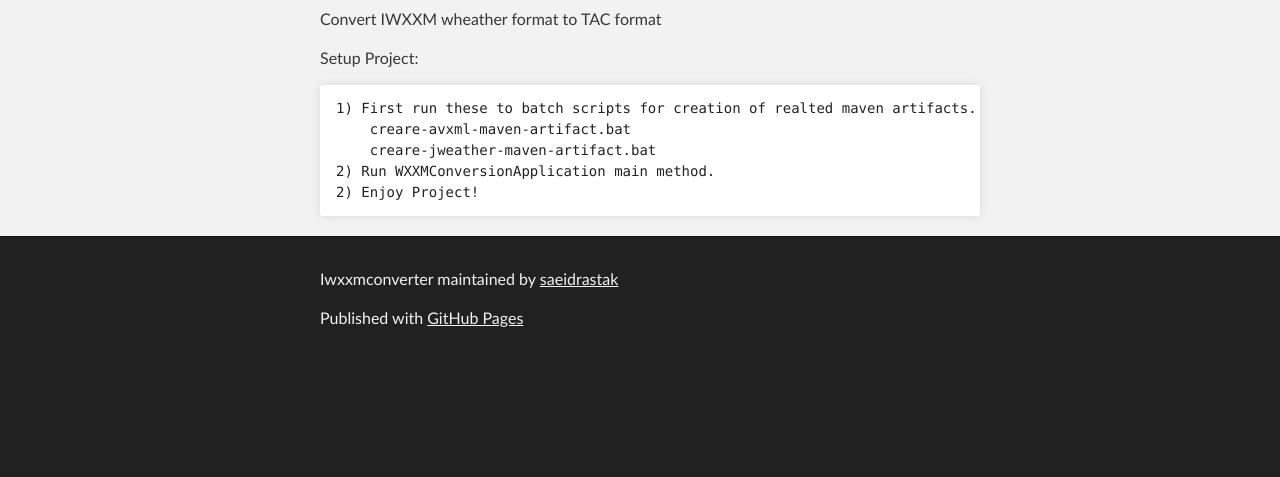
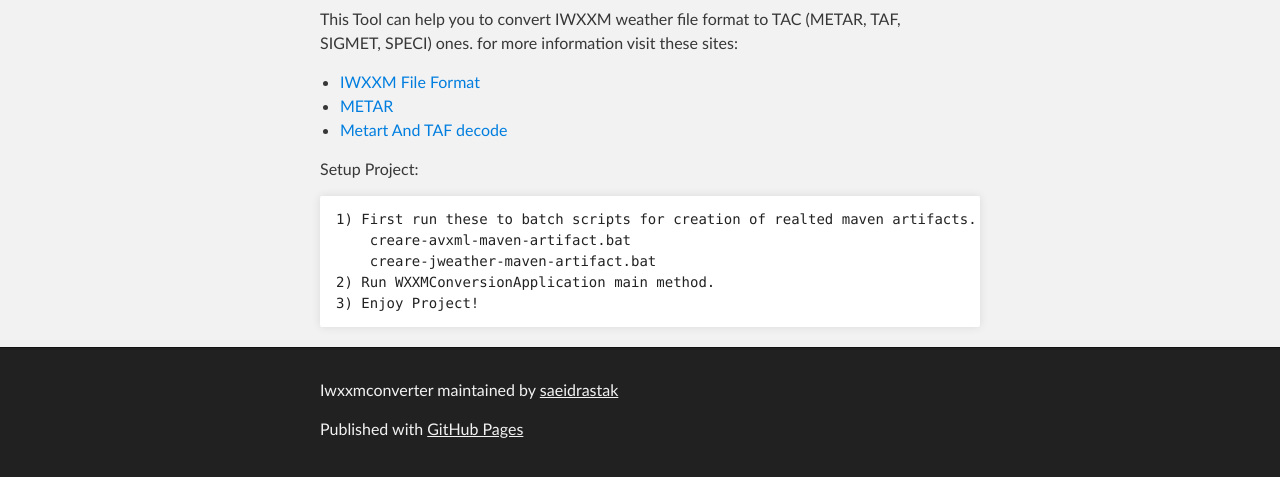
Before and after one commit to saeidrastak/IWXXMConverter, a plain HTML site: page index.html in a window 1280 px wide. Shown: the part 317-794 px from the top of the page. Drawn offline with Linux system fonts and the light colour scheme.

```diff
--- a/index.html
+++ b/index.html
@@ -34,7 +34,14 @@
         <h1>
 <a id="iwxxmconverter" class="anchor" href="#iwxxmconverter" aria-hidden="true"><span aria-hidden="true" class="octicon octicon-link"></span></a>IWXXMConverter</h1>
 
-<p>Convert IWXXM wheather format to TAC format</p>
+<p>This Tool can help you to convert IWXXM weather file format to TAC (METAR, TAF, SIGMET, SPECI) ones.
+for more information visit these sites:</p>
+
+<ul>
+<li><a href="https://en.wikipedia.org/wiki/IWXXM">IWXXM File Format</a></li>
+<li><a href="https://en.wikipedia.org/wiki/METAR">METAR</a></li>
+<li><a href="http://sto.iki.fi/metar/">Metart And TAF decode</a></li>
+</ul>
 
 <p>Setup Project:</p>
 
@@ -42,7 +49,7 @@
     creare-avxml-maven-artifact.bat
     creare-jweather-maven-artifact.bat
 2) Run WXXMConversionApplication main method.
-2) Enjoy Project!
+3) Enjoy Project!
 </code></pre>
       </section>
     </div>
--- a/params.json
+++ b/params.json
@@ -1,6 +1,6 @@
 {
   "name": "Iwxxmconverter",
   "tagline": "Convert IWXXM wheather format to TAC format",
-  "body": "# IWXXMConverter\r\nConvert IWXXM wheather format to TAC format\r\n\r\nSetup Project:\r\n\r\n    1) First run these to batch scripts for creation of realted maven artifacts.\r\n        creare-avxml-maven-artifact.bat\r\n        creare-jweather-maven-artifact.bat\r\n    2) Run WXXMConversionApplication main method.\r\n    2) Enjoy Project!\r\n",
+  "body": "# IWXXMConverter\r\n\r\nThis Tool can help you to convert IWXXM weather file format to TAC (METAR, TAF, SIGMET, SPECI) ones.\r\nfor more information visit these sites:\r\n* [IWXXM File Format]( https://en.wikipedia.org/wiki/IWXXM)\r\n* [METAR](https://en.wikipedia.org/wiki/METAR)\r\n* [Metart And TAF decode](http://sto.iki.fi/metar/)\r\n               \r\nSetup Project:\r\n\r\n    1) First run these to batch scripts for creation of realted maven artifacts.\r\n        creare-avxml-maven-artifact.bat\r\n        creare-jweather-maven-artifact.bat\r\n    2) Run WXXMConversionApplication main method.\r\n    3) Enjoy Project!\r\n",
   "note": "Don't delete this file! It's used internally to help with page regeneration."
 }
```
